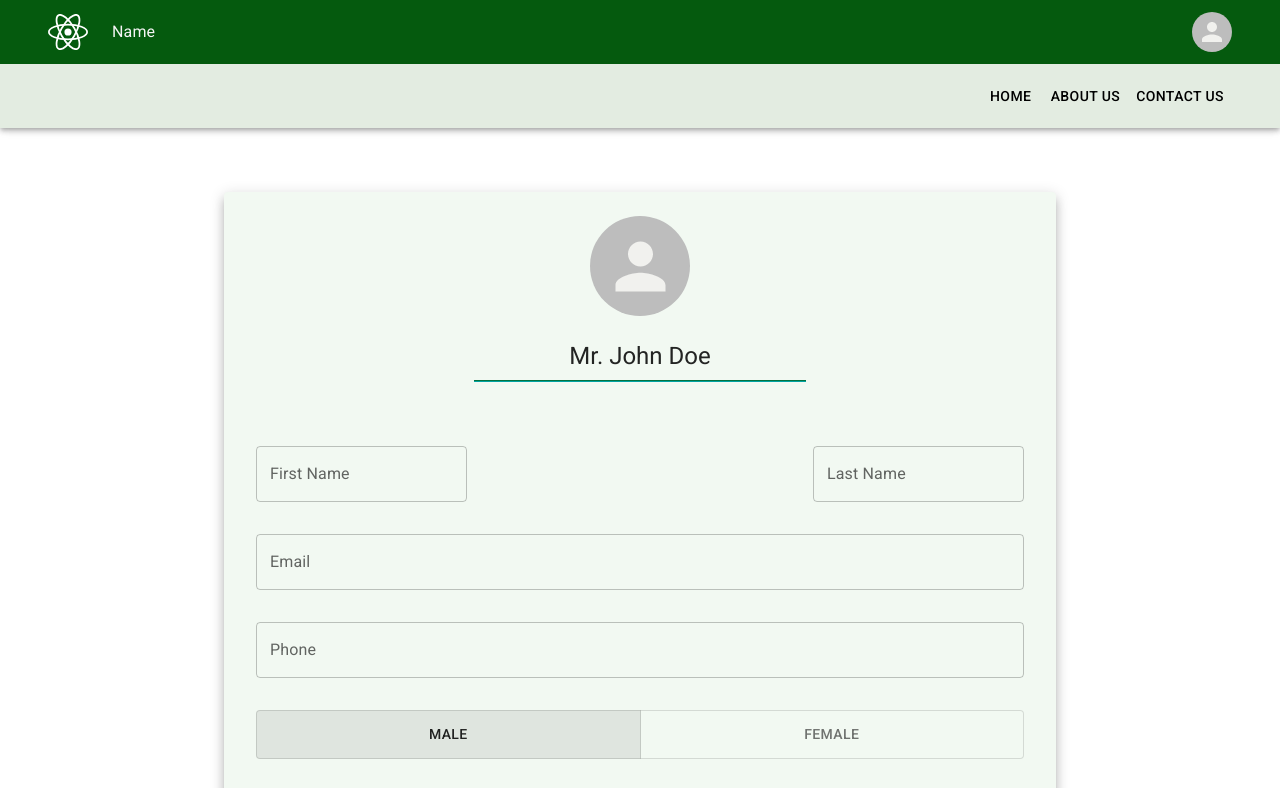
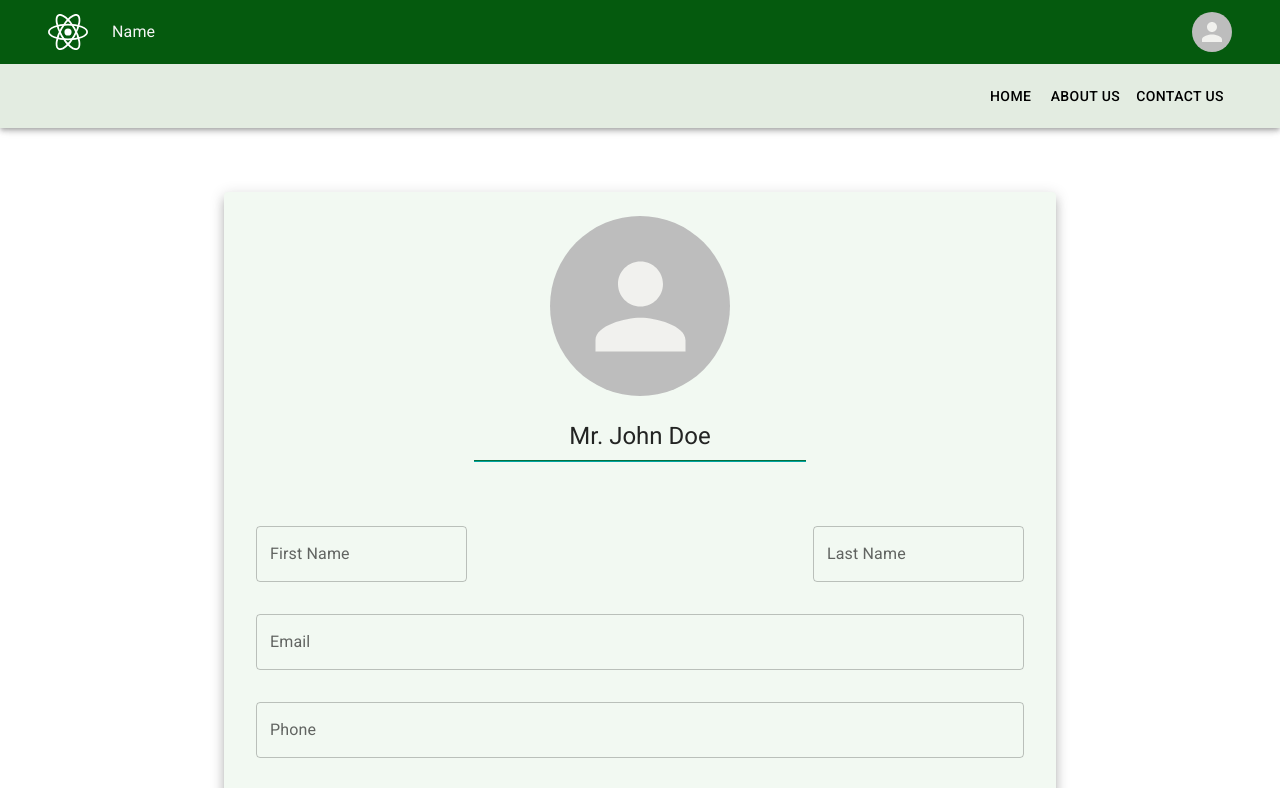
Before and after one commit to LassazVegaz/RPMT, a React (Create React App) app in the folder frontend/: page / in a window 1280 px wide. Shown: the top 788 px of the page. Built offline with nearby package versions, Linux system fonts and the light colour scheme; no server answers.

Commit message:
signup: profile pic select

```diff
--- a/frontend/src/pages/SignupPage/SignupPage.jsx
+++ b/frontend/src/pages/SignupPage/SignupPage.jsx
@@ -3,6 +3,7 @@ import { SignupFormFields } from "./SignupFormFields";
 import { useFormik } from "formik";
 import * as Yup from "yup";
 import { USER_ROLES } from "../../constants/user-roles.constants";
+import { useState } from "react";
 
 const validationSchema = Yup.object({
 	firstName: Yup.string().required("First name is required"),
@@ -36,6 +37,7 @@ const initialValues = {
 	role: "co-supervisor",
 	researchFieldIds: [],
 	agree: false,
+	photo: "",
 };
 
 const UnderlinedText = styled(Typography)(({ theme }) => ({
@@ -51,11 +53,21 @@ const UnderlinedText = styled(Typography)(({ theme }) => ({
 }));
 
 export const SignupPage = () => {
+	const [avatar, setAvatar] = useState(null);
 	const form = useFormik({
 		initialValues,
 		validationSchema,
 		onSubmit: console.log,
 	});
+
+	const avatarSide = 180;
+
+	const handlePhotoChange = (event) => {
+		if (event.target.files.length > 0) {
+			form.setFieldValue("photo", event.target.files[0]);
+			setAvatar(URL.createObjectURL(event.target.files[0]));
+		}
+	};
 
 	return (
 		<Container
@@ -75,14 +87,28 @@ export const SignupPage = () => {
 					flexDirection: "column",
 				}}
 			>
-				<Avatar
-					sx={{
-						width: 100,
-						height: 100,
-						mb: 3,
-						mx: "auto",
-					}}
+				<input
+					accept="image/*"
+					id="profile-picture-uploader"
+					multiple
+					type="file"
+					hidden
+					onChange={handlePhotoChange}
+					name="photo"
 				/>
+				<label htmlFor="profile-picture-uploader">
+					<Avatar
+						sizes=""
+						sx={{
+							width: avatarSide,
+							height: avatarSide,
+							mb: 3,
+							mx: "auto",
+							cursor: "pointer",
+						}}
+						src={avatar}
+					/>
+				</label>
 
 				<UnderlinedText variant="h5" mb={8} textAlign="center">
 					Mr. John Doe
```
